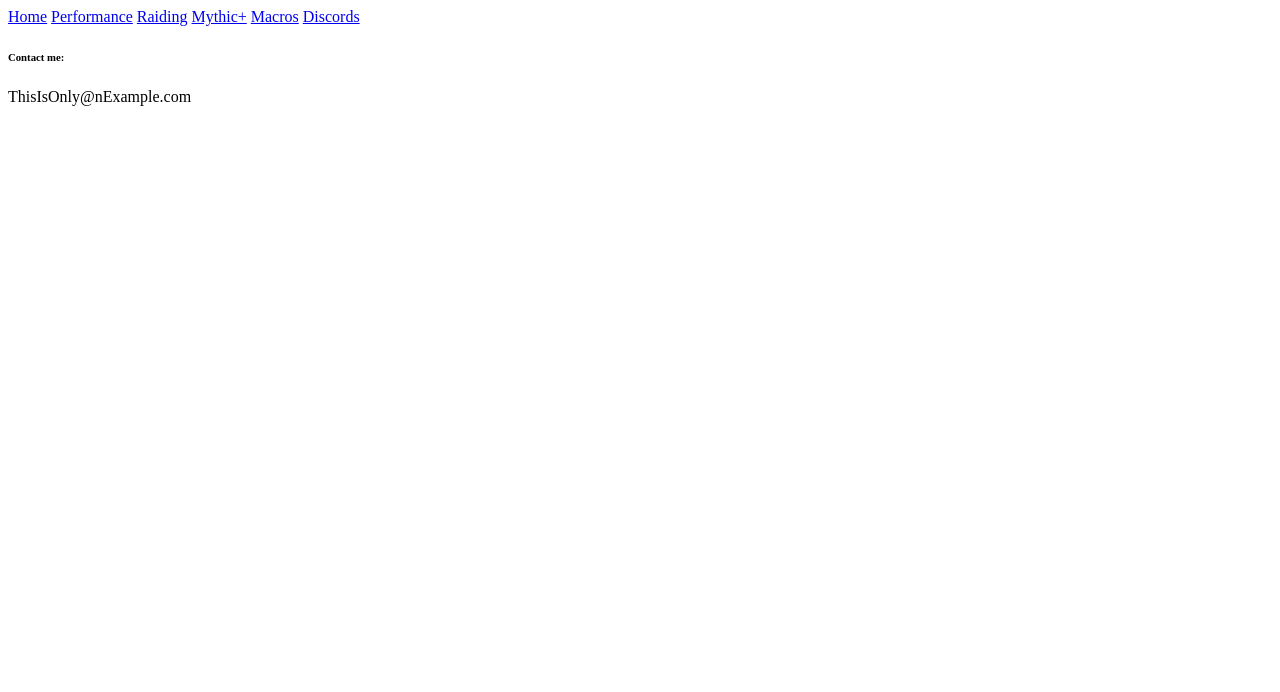
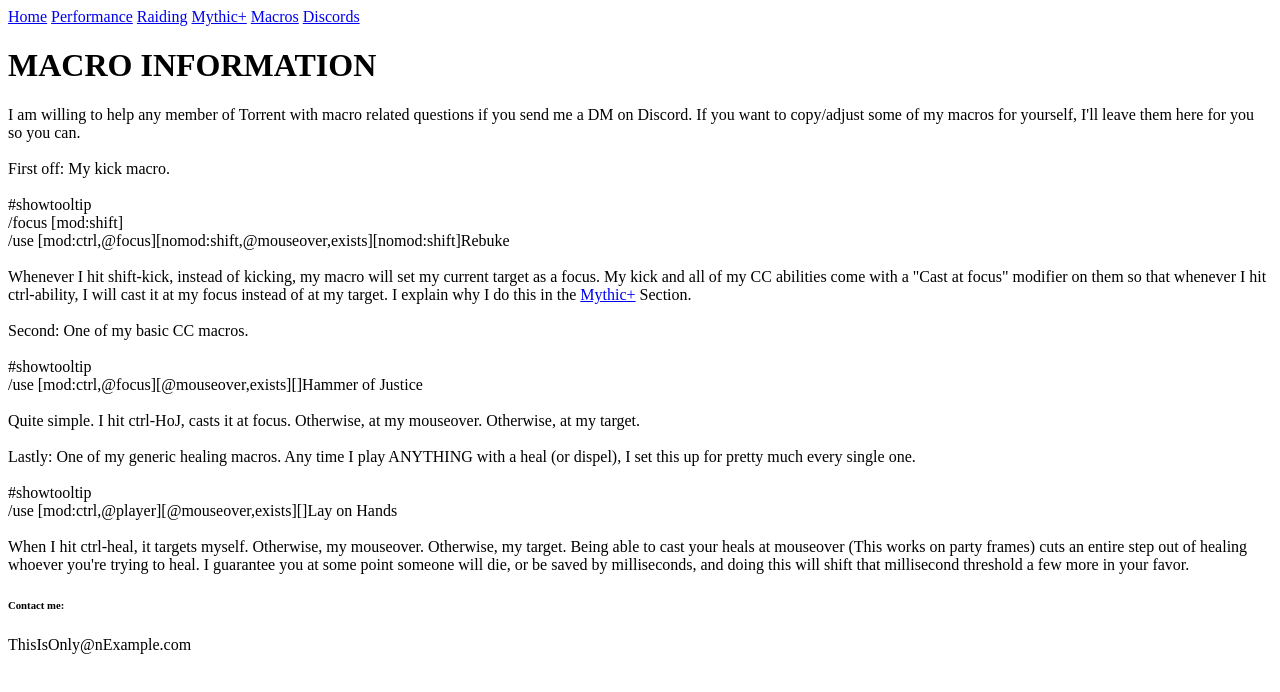
Before and after one commit to Codrius/AdVUEntures, a plain HTML site: page macros.html in a window 1280 px wide. Drawn offline with Linux system fonts and the light colour scheme.

Commit message:
Added content to macros.html

```diff
--- a/macros.html
+++ b/macros.html
@@ -17,6 +17,29 @@
     </header>
 
     <main>
+    <h1>MACRO INFORMATION</h1>
+    <p>I am willing to help any member of Torrent with macro related questions if you send me a DM on Discord.  If you want to copy/adjust some of my macros for yourself, I'll leave them here for you so you can.
+    <br><br>
+    First off: My kick macro.
+    <br><br>
+    #showtooltip<br>
+    /focus [mod:shift]<br>
+    /use [mod:ctrl,@focus][nomod:shift,@mouseover,exists][nomod:shift]Rebuke
+    <br><br>
+    Whenever I hit shift-kick, instead of kicking, my macro will set my current target as a focus.  My kick and all of my CC abilities come with a "Cast at focus" modifier on them so that whenever I hit ctrl-ability, I will cast it at my focus instead of at my target.  I explain why I do this in the <a href="mythicp.html">Mythic+</a> Section.
+    <br><br>
+    Second: One of my basic CC macros.<br><br>
+    #showtooltip<br>
+    /use [mod:ctrl,@focus][@mouseover,exists][]Hammer of Justice
+    <br><br>
+    Quite simple.  I hit ctrl-HoJ, casts it at focus.  Otherwise, at my mouseover.  Otherwise, at my target.
+    <br><br>
+    Lastly: One of my generic healing macros.  Any time I play ANYTHING with a heal (or dispel), I set this up for pretty much every single one.
+    <br><br>
+    #showtooltip<br>
+    /use [mod:ctrl,@player][@mouseover,exists][]Lay on Hands
+    <br><br>
+    When I hit ctrl-heal, it targets myself.  Otherwise, my mouseover.  Otherwise, my target.  Being able to cast your heals at mouseover (This works on party frames) cuts an entire step out of healing whoever you're trying to heal.  I guarantee you at some point someone will die, or be saved by milliseconds, and doing this will shift that millisecond threshold a few more in your favor.</p>
     </main>
 
     <footer>
```
